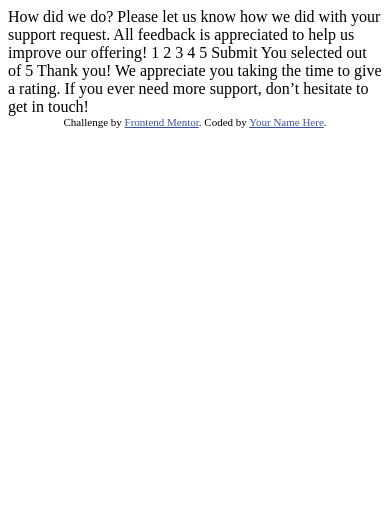
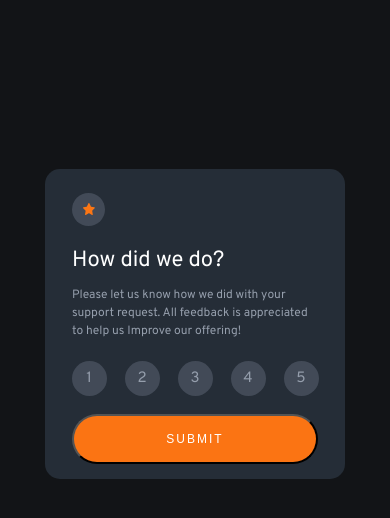
Before and after one commit to MatheusMorilha/interactive-rating-component-main, a plain HTML site: page index.html in a window 390 px wide. Drawn offline with Linux system fonts and the light colour scheme.

Commit message:
Desafio Concluido

```diff
--- /dev/null
+++ b/@media-query.css
@@ -0,0 +1,124 @@
+@media (max-width: 620px){
+    .container{
+        width: 420px;
+        height: 440px;
+    }
+
+    .circleStar{
+        width: 50px;
+        height: 50px;
+    }
+
+    .circleStar>img{
+        width: 18px;
+        height: 17px;
+    }
+
+    .ask>p{
+        font-size: 27px;
+        color: hsl(0, 0%, 100%);
+    }
+
+    .text>p{
+        font-size: 17px;
+        color: hsl(217, 12%, 63%);
+        width: 80%;
+        line-height: 27px;
+    }
+
+    .circle{
+        font-size: 18px;
+        width: 50px;
+        height: 50px;
+    }
+
+    .button{
+        font-size: 14px;
+        letter-spacing: 2px;
+        width: 82%;
+        height: 7vh;
+        border-radius: 30px;
+    }
+
+    .containerThanks{
+        width: 430px;
+        height: 430px;
+        border-radius: 40px;
+    }
+
+    @media (max-width: 540px){
+        .container{
+            width: 300px;
+            height: 310px;
+            border-radius: 15px;
+        }
+
+        .circleStar{
+            width: 33px;
+            height: 33px;
+        }
+
+        .circleStar>img{
+            width: 12px;
+            height: 12px;
+        }
+
+        .ask>p{
+            font-size: 22px;
+            color: hsl(0, 0%, 100%);
+        }
+
+        .text>p{
+            font-size: 12px;
+            color: hsl(217, 12%, 63%);
+            width: 80%;
+            line-height: 18px;
+        }
+
+        .circle{
+            font-size: 15px;
+            width: 35px;
+            height: 35px;
+        }
+
+        .button{
+            font-size: 12px;
+            letter-spacing: 2px;
+            width: 82%;
+            height: 6vh;
+            border-radius: 30px;
+        }
+
+        .containerThanks{
+            width: 300px;
+            height: 310px;
+            border-radius: 15px;
+        }
+
+        .image>img{
+            width: 120px;
+        }
+
+        .result{
+            width: 43%;
+            height: 25px;
+        }
+
+        .result>p{
+            font-size: 10px;
+        }
+
+        .title>h2{
+            font-size: 24px;
+        }
+
+        .textThanks>p{
+            line-height: 19px;
+            font-size: 13px;
+            color: hsl(217, 12%, 63%);
+        }
+
+
+    }
+
+}
--- a/index.html
+++ b/index.html
@@ -5,45 +5,53 @@
   <meta name="viewport" content="width=device-width, initial-scale=1.0"> <!-- displays site properly based on user's device -->
 
   <link rel="icon" type="image/png" sizes="32x32" href="./images/favicon-32x32.png">
+  <link rel="stylesheet" href="style.css">
+  <link rel="stylesheet" href="./@media-query.css">
+  <link rel="preconnect" href="https://fonts.googleapis.com">
+  <link rel="preconnect" href="https://fonts.gstatic.com" crossorigin>
+  <link href="https://fonts.googleapis.com/css2?family=Overpass:wght@400;700&display=swap" rel="stylesheet">
 
   <title>Frontend Mentor | Interactive rating component</title>
 
-  <!-- Feel free to remove these styles or customise in your own stylesheet 👍 -->
-  <style>
-    .attribution { font-size: 11px; text-align: center; }
-    .attribution a { color: hsl(228, 45%, 44%); }
-  </style>
 </head>
 <body>
+    <div class="container">
+      <div class="star">
+        <div class="circleStar">
+          <img src="./images/icon-star.svg" alt="">
+        </div>
+      </div>
+      <div class="ask">
+        <p>How did we do?</p>
+      </div>
+      <div class="text">
+        <p>Please let us know how we did with your support request. All feedback is appreciated to help us Improve our offering!</p>
+      </div>
+      <div class="assessment">
+        <div class="circle" tabindex="0">1</div>
+        <div class="circle" tabindex="0">2</div>
+        <div class="circle" tabindex="0">3</div>
+        <div class="circle" tabindex="0">4</div>
+        <div class="circle" tabindex="0">5</div>
+      </div>
+      <button class="button" id="submit" tabindex="0">SUBMIT</button>
+    </div>
 
-  <!-- Rating state start -->
+    <div class="containerThanks hidden">
+      <div class="image">
+        <img src="./images/illustration-thank-you.svg" alt="">
+      </div>
+      <div class="result">
+        <p>You selected <span id="rating"></span> out of 5</p></div>
+      <div class="title">
+        <h2>Thank you!</h2>
+      </div>
+      <div class="textThanks">
+        <p>We appreciate you taking the time to give a rating. If you ever need more support, don't hesitate to get in touch!</p>
+      </div>
+    </div>
 
-  How did we do?
+    <script src="./script.js"></script>
 
-  Please let us know how we did with your support request. All feedback is appreciated
-  to help us improve our offering!
-
-  1 2 3 4 5
-
-  Submit
-
-  <!-- Rating state end -->
-
-  <!-- Thank you state start -->
-
-  You selected <!-- Add rating here --> out of 5
-
-  Thank you!
-
-  We appreciate you taking the time to give a rating. If you ever need more support,
-  don’t hesitate to get in touch!
-
-  <!-- Thank you state end -->
-
-
-  <div class="attribution">
-    Challenge by <a href="https://www.frontendmentor.io?ref=challenge" target="_blank">Frontend Mentor</a>.
-    Coded by <a href="#">Your Name Here</a>.
-  </div>
 </body>
 </html>
--- /dev/null
+++ b/script.js
@@ -0,0 +1,16 @@
+const firstContainer = document.querySelector(".container");
+const secondContainer = document.querySelector(".containerThanks");
+const submitButton = document.getElementById("submit");
+const rating = document.getElementById("rating");
+const rates = document.querySelectorAll(".circle");
+
+submitButton.addEventListener("click", ()=> {
+    secondContainer.classList.remove("hidden");
+    firstContainer.style.display = "none";
+})
+
+rates.forEach((rate) => {
+    rate.addEventListener("click", () =>{
+        rating.innerHTML = rate.innerHTML;
+    })
+})
--- /dev/null
+++ b/style.css
@@ -0,0 +1,204 @@
+@import url('https://fonts.googleapis.com/css2?family=Overpass:wght@400;700&display=swap');
+
+*{
+    margin: 0;
+    padding: 0;
+}
+
+body{
+    background-color: hsl(216, 12%, 8%);
+    display: flex;
+    flex-direction: column;
+    align-items: center;
+    justify-content: center;
+    padding-top: 20vh;
+    font-family: 'Overpass', sans-serif;
+}
+
+.container{
+    background-color: hsl(213, 19%, 18%);
+    display: flex;
+    flex-direction: column;
+    align-items: center;
+    width: 500px;
+    height: 500px;
+    border-radius: 40px;
+}
+
+.star{
+    display: flex;
+    align-items: center;
+    justify-content: left;
+    width: 100%;
+    height: auto;
+    padding: 8% 0% 0% 18%;
+}
+
+.circleStar{
+    background-color: hsla(216, 12%, 54%, 0.329);
+    display: flex;
+    align-items: center;
+    justify-content: center;
+    width: 60px;
+    height: 60px;
+    border-radius: 100px;
+}
+
+.circleStar>img{
+    width: 22px;
+    height: 20px;
+}
+
+.ask{
+    display: flex;
+    align-items: center;
+    justify-content: left;
+    width: 100%;
+    height: auto;
+    padding: 7% 0% 0% 18%;
+}
+
+.ask>p{
+    font-size: 35px;
+    color: hsl(0, 0%, 100%);
+}
+
+.text{
+    display: flex;
+    align-items: center;
+    justify-content: left;
+    width: 100%;
+    height: auto;
+    padding: 4% 0% 0% 18%;
+}
+
+.text>p{
+    font-size: 20px;
+    color: hsl(217, 12%, 63%);
+    width: 80%;
+    line-height: 30px;
+}
+
+.assessment{
+    display: flex;
+    align-items: center;
+    gap: 6%;
+    justify-content: center;
+    width: 100%;
+    height: auto;
+    padding: 7% 0% 6% 0%;
+}
+
+.circle{
+    background-color: hsla(216, 12%, 54%, 0.329);
+    display: flex;
+    align-items: center;
+    justify-content: center;
+    color: hsl(217, 12%, 63%);
+    font-size: 20px;
+    width: 60px;
+    height: 60px;
+    border-radius: 100px;
+}
+
+.circle:hover{
+    background-color: hsl(25, 97%, 53%);
+    color: hsl(0, 0%, 100%);
+}
+
+.circle:focus{
+    background-color: hsl(217, 12%, 63%);
+    color: hsl(0, 0%, 100%);
+}
+
+.button{
+    background-color: hsl(25, 97%, 53%);
+    display: flex;
+    align-items: center;
+    justify-content: center;
+    color: hsl(0, 0%, 100%);
+    font-size: 18px;
+    letter-spacing: 3px;
+    width: 85%;
+    height: 5.5vh;
+    border-radius: 30px;
+}
+
+.button:hover{
+    background-color: hsl(0, 0%, 100%);
+    color: hsl(25, 97%, 53%);
+}
+
+.containerThanks{
+    background-color: hsl(213, 19%, 18%);
+    display: flex;
+    flex-direction: column;
+    align-items: center;
+    width: 500px;
+    height: 500px;
+    border-radius: 40px;
+}
+
+.hidden{
+    display: none;
+}
+
+.image{
+    display: flex;
+    align-items: center;
+    justify-content: center;
+    padding: 10%;
+}
+
+.image>img{
+    width: 180px;
+}
+
+.result{
+    background-color: hsla(216, 12%, 54%, 0.329);
+    display: flex;
+    align-items: center;
+    justify-content: center;
+    border-radius: 20px;
+    width: 43%;
+    height: 3.5vh;
+}
+
+#rating{
+    padding: 0px 4px 0px 4px;
+}
+
+
+.result>p{
+    display: flex;
+    align-items: center;
+    justify-content: center;
+    font-size: 17px;
+    color: hsl(25, 97%, 53%);
+}
+
+.title{
+    display: flex;
+    align-items: center;
+    justify-content: center;
+    padding: 7% 0% 3% 0%;
+}
+
+.title>h2{
+    font-size: 30px;
+    color: hsl(0, 0%, 100%);
+}
+
+.textThanks{
+    display: flex;
+    align-items: center;
+    justify-content: center;
+}
+
+.textThanks>p{
+    width: 85%;
+    text-align: center;
+    line-height: 30px;
+    font-size: 19px;
+    color: hsl(217, 12%, 63%);
+}
```
